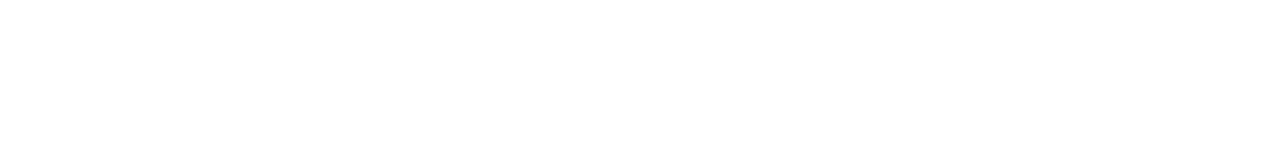
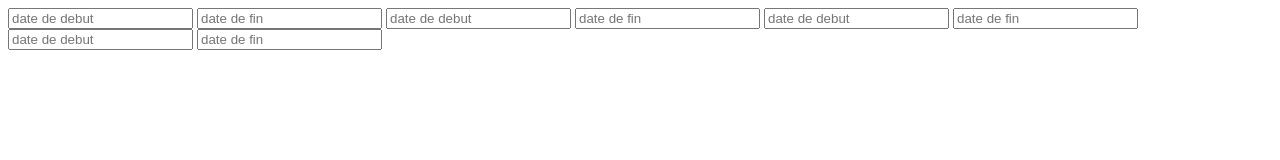
Before and after one commit to Sandrine2006/moncv, a plain HTML site: page index.html in a window 1280 px wide. Drawn offline with Linux system fonts and the light colour scheme.

Commit message:
mise en place de la section formations

```diff
--- a/index.html
+++ b/index.html
@@ -7,6 +7,16 @@
     <title>Document</title>
 </head>
 <body>
+    <section>
+    <input type="date de debut" placeholder="date de debut">
+    <input type="date de fin" placeholder="date de fin">
+    <input type="date de debut" placeholder="date de debut">
+    <input type="date de fin" placeholder="date de fin">
+    <input type="date de debut" placeholder="date de debut">
+    <input type="date de fin" placeholder="date de fin">
+    <input type="date de debut" placeholder="date de debut">
+    <input type="date de fin" placeholder="date de fin">
+    </section>
 
 </body>
 </html>
```
